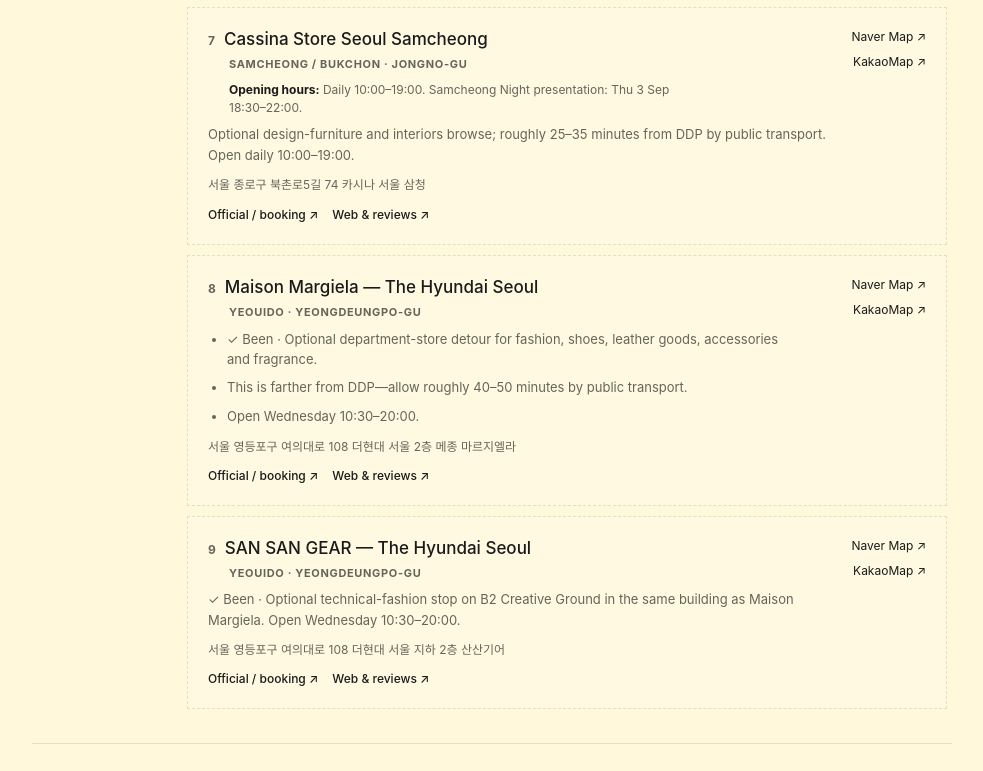
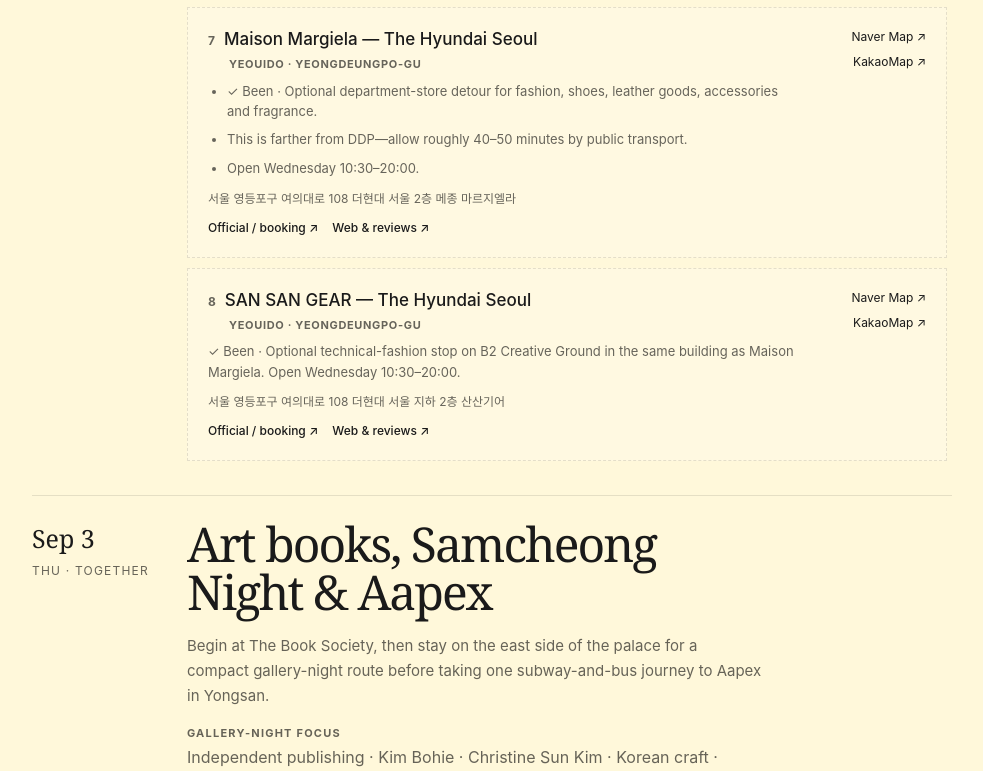
Before and after one commit to silka-co/seoul, a Next.js app: page / in a window 1280 px wide. Shown: the part 10200-10971 px from the top of the page, without its empty margins (148-1131 px from the left). Built offline with nearby package versions, Linux system fonts and the light colour scheme.

Commit message:
Remove Cassina from itinerary

```diff
--- a/app/page.tsx
+++ b/app/page.tsx
@@ -25,13 +25,23 @@
 
 const todayShoppingAlternatives: Stop[] = [
   { name: 'The Book Society Hoehyeon', korean: '서울 중구 퇴계로4길 2 로컬스티치 C동 3층 더북소사이어티', note: 'Optional art-and-design bookshop after Design Miami; roughly 15–20 minutes from DDP by Line 4 plus walking. Open Wednesday–Sunday 13:00–19:00; closed Monday–Tuesday.', booking: 'https://www.thebooksociety.org/' },
-  { name: 'Cassina Store Seoul Samcheong', korean: '서울 종로구 북촌로5길 74 카시나 서울 삼청', note: 'Optional design-furniture and interiors browse; roughly 25–35 minutes from DDP by public transport. Open daily 10:00–19:00.', booking: 'https://www.cassina.com/ww/en/store-locator/cassina-store-seoul-samcheong-009505-1.html' },
   { name: 'Maison Margiela — The Hyundai Seoul', korean: '서울 영등포구 여의대로 108 더현대 서울 2층 메종 마르지엘라', note: 'Optional department-store detour for fashion, shoes, leather goods, accessories and fragrance. This is farther from DDP—allow roughly 40–50 minutes by public transport. Open Wednesday 10:30–20:00.', booking: 'https://www.maisonmargiela.com/stores/maison-margiela-the-hyundai-seoul' },
   { name: 'SAN SAN GEAR — The Hyundai Seoul', korean: '서울 영등포구 여의대로 108 더현대 서울 지하 2층 산산기어', note: 'Optional technical-fashion stop on B2 Creative Ground in the same building as Maison Margiela. Open Wednesday 10:30–20:00.', booking: 'https://sansangear.com/pages/stores' },
 ];
 
 const today = days.find((day) => day.date === 'Sep 2');
 if (today) today.options = [...(today.options ?? []), ...todayShoppingAlternatives];
+
+for (const day of days) {
+  day.stops = day.stops.filter((stop) => stop.name !== 'Cassina Store Seoul Samcheong');
+  if (day.options) day.options = day.options.filter((stop) => stop.name !== 'Cassina Store Seoul Samcheong');
+}
+
+const september3 = days.find((day) => day.date === 'Sep 3');
+if (september3) {
+  september3.focus = 'Independent publishing · Kim Bohie · Christine Sun Kim · Korean craft · audiovisual culture';
+  september3.must = 'No Frieze ticket is needed. Allow roughly 30–40 minutes by public transport from Hoehyeon to Samcheong and 40–50 minutes from Samcheong to Aapex; the Samcheong stops are walkable.';
+}
 
 const completedToday = new Set([
   'Design Miami Seoul — recommended route',
@@ -61,7 +71,6 @@
   'Platform-L — PLAP 10 Party': 'Nonhyeon · Gangnam-gu',
   'The Book Society Hoehyeon': 'Hoehyeon · Jung-gu',
   'Gallery Hyundai — Samcheong Night': 'Samcheong · Jongno-gu',
-  'Cassina Store Seoul Samcheong': 'Samcheong / Bukchon · Jongno-gu',
   'Aapex Bar': 'Yongsan · Yongsan-gu',
   'Art Sonje Center — Samcheong Night Party': 'Samcheong · Jongno-gu',
   'Soluna Fine Art — Material Bar': 'Seochon · Jongno-gu',
@@ -87,7 +96,6 @@
 
 const itineraryHours: Record<string, string> = {
   'The Book Society Hoehyeon': 'Wed–Sun 13:00–19:00; closed Mon–Tue.',
-  'Cassina Store Seoul Samcheong': 'Daily 10:00–19:00. Samcheong Night presentation: Thu 3 Sep 18:30–22:00.',
   'White Cube Seoul — Marina Rheingantz: Míope': 'Daytime: Tue–Sat 10:00–18:00; closed Sun–Mon. Cheongdam Night: Wed 2 Sep 18:00–22:00.',
   'SONGEUN — Generative Forms': 'Daytime: Mon–Sat 11:00–18:30; last entry 18:10; closed Sun and public holidays. Cheongdam Night: Wed 2 Sep until 22:00.',
   'Platform-L — PLAP 10 Party': 'Regular hours: Tue–Sun 11:00–20:00; last exhibition entry 19:30; closed Mon. PLAP 10 reception: Wed 2 Sep 17:00–21:00.',
```
